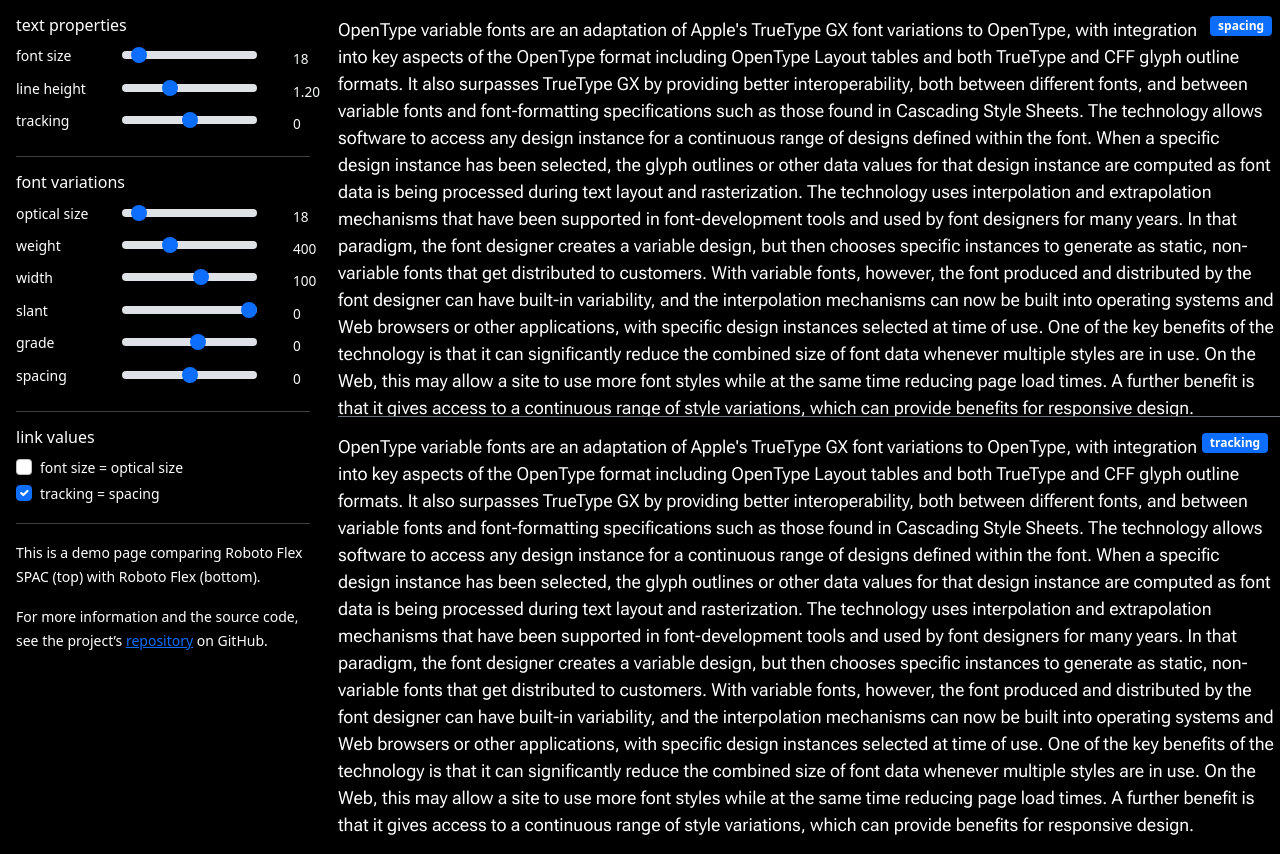
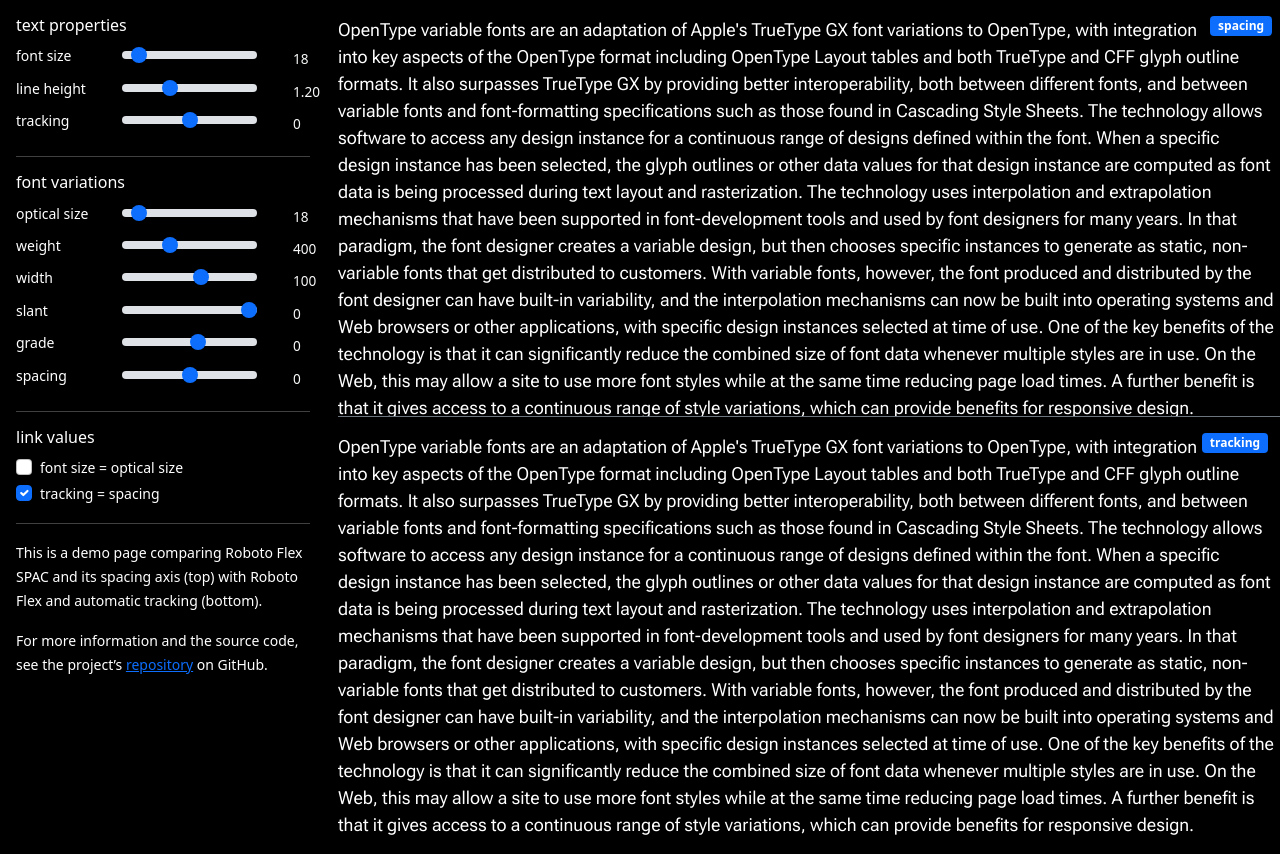
Before and after one commit to googlefonts/roboto-flex-spacing-axis-demo, a plain HTML site: page index.html in a window 1280 px wide. Drawn offline with nearby package versions, Linux system fonts and the light colour scheme.

Commit message:
improving caption text in test page

```diff
--- a/index.html
+++ b/index.html
@@ -287,7 +287,7 @@
 
           <hr/>
 
-          <p><small>This is a demo page comparing Roboto Flex SPAC (top) with Roboto Flex (bottom).</small></p>
+          <p><small>This is a demo page comparing Roboto Flex SPAC and its spacing axis (top) with Roboto Flex and automatic tracking (bottom).</small></p>
           <p><small>For more information and the source code, see the project’s <a href='http://github.com/gferreira/roboto-flex-spac'>repository</a> on GitHub.</small></p>
 
         </div>
```
